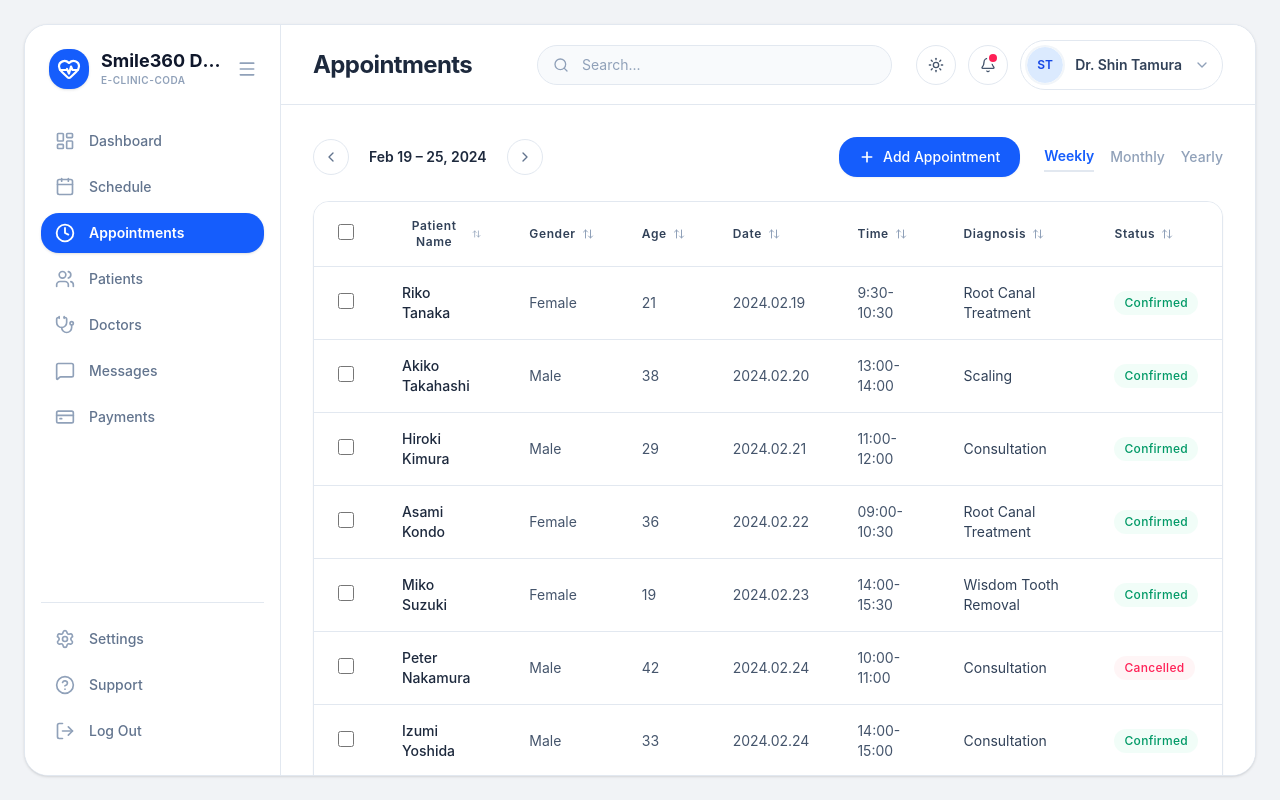
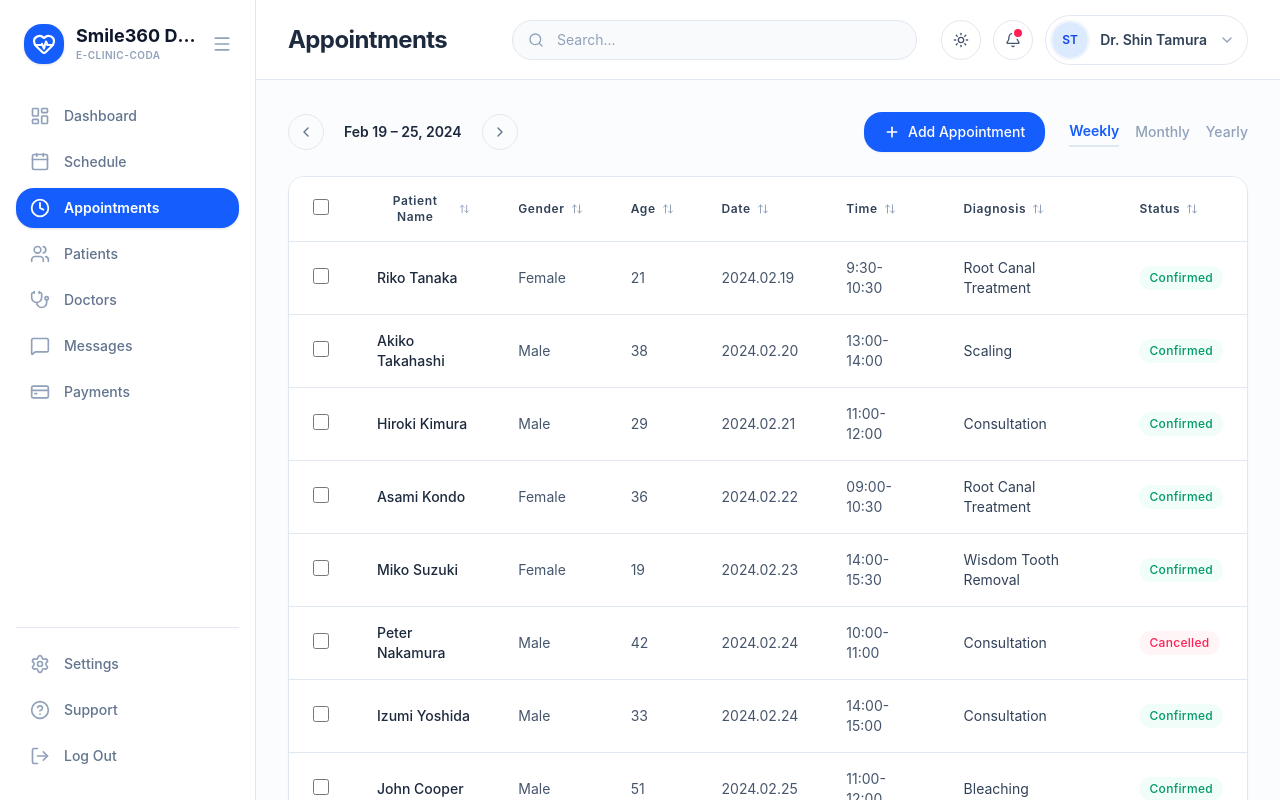
Before and after one commit to Renov30/e-clinic-coda, a Next.js app: page /appointments in a window 1280 px wide. Built offline with nearby package versions, Linux system fonts and the light colour scheme; no server answers; the database is empty.

Commit message:
style: expand layout to full screen without outer card padding and rounding

```diff
--- a/src/components/layout/app-shell.tsx
+++ b/src/components/layout/app-shell.tsx
@@ -16,19 +16,18 @@ export function AppShell({
   pageTitle,
 }: AppShellProps) {
   return (
-    <div className="flex h-screen w-full bg-[#f1f3f6] p-4 lg:p-6 overflow-hidden">
-      {/* Outer rounded card container (matching design reference) */}
-      <div className="flex h-full w-full overflow-hidden rounded-3xl bg-white shadow-sm border border-slate-200/80">
-        {/* Left Sidebar */}
-        <Sidebar clinicName={clinicName} />
+    <div className="flex h-screen w-screen overflow-hidden bg-white">
+      {/* Left Sidebar */}
+      <Sidebar clinicName={clinicName} />
 
-        {/* Right Main Content Area */}
-        <div className="flex flex-1 flex-col overflow-hidden bg-white">
-          <Header title={pageTitle} />
-          <main className="flex-1 overflow-y-auto bg-white p-6 lg:p-8">
+      {/* Right Main Content Area */}
+      <div className="flex flex-1 flex-col overflow-hidden bg-white min-w-0">
+        <Header title={pageTitle} />
+        <main className="flex-1 overflow-y-auto bg-slate-50/50 p-6 lg:p-8">
+          <div className="mx-auto w-full max-w-7xl">
             {children}
-          </main>
-        </div>
+          </div>
+        </main>
       </div>
     </div>
   );
--- a/src/components/layout/header.tsx
+++ b/src/components/layout/header.tsx
@@ -49,7 +49,7 @@ export function Header({
   };
 
   return (
-    <header className="flex h-20 items-center justify-between px-8 border-b border-slate-100 bg-white shrink-0">
+    <header className="flex h-20 items-center justify-between px-8 border-b border-slate-200/80 bg-white shrink-0">
       {/* Title */}
       <div className="flex items-center min-w-[200px]">
         <h1 className="text-2xl font-bold tracking-tight text-slate-800 transition-colors">
--- a/src/components/layout/sidebar.tsx
+++ b/src/components/layout/sidebar.tsx
@@ -46,7 +46,7 @@ export function Sidebar({ clinicName = "Smile360" }: SidebarProps) {
   return (
     <aside
       className={cn(
-        "flex flex-col border-r border-slate-100 bg-white transition-all duration-300 select-none py-6 px-4 shrink-0",
+        "flex flex-col border-r border-slate-200/80 bg-white transition-all duration-300 select-none py-6 px-4 shrink-0",
         collapsed ? "w-20 items-center" : "w-64"
       )}
     >
```
